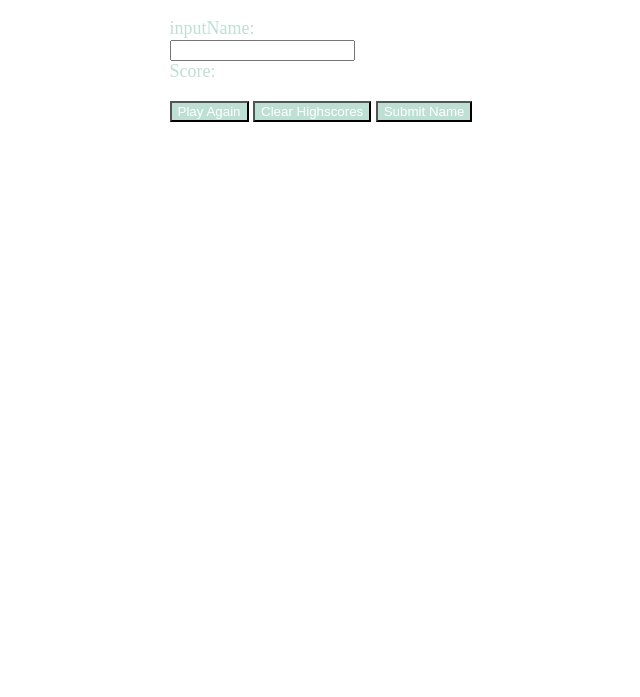
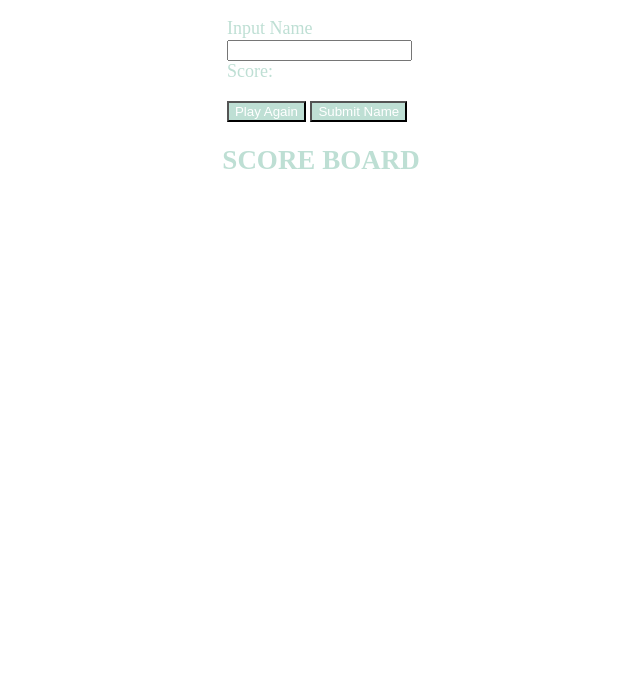
Before and after one commit to kgiunta/timedQuiz, a plain HTML site: page highScore.html in a window 1280 px wide. Shown: the part 103-800 px from the top of the page, without its empty margins (319-959 px from the left). Drawn offline with Linux system fonts and the light colour scheme.

Commit message:
finalized readme

```diff
--- a/highScore.html
+++ b/highScore.html
@@ -10,18 +10,25 @@
                 <div class="col-md-12" id="posts">
                     <h2>Highscores</h2>
                     <form>
-                        <label for="name">inputName:</label><br>
+                        <label for="name">Input Name</label><br>
                         <input type="text" id="name" name="name"><br>
                         <label for="score">Score:</label><span id="yourScore"></span>
                       </form>
                     <ol id="highscores"></ol>
                     <a href="./index.html"><button id="return-btn">Play Again</button></a>
-                    <button id="clear-btn">Clear Highscores</button>
                     <button id ="submitName">Submit Name</button>
                 </div>
             </div>
         </section>
         </div>
+       <section>
+        <h1>
+            SCORE BOARD
+        </h1>
+        <p><span id="userScores"></span>
+
+        </p>
+    </section>
 </body>
 <script src="./highScore.js">
 
--- a/highScore.js
+++ b/highScore.js
@@ -6,3 +6,5 @@ document.getElementById("submitName").addEventListener("click", function () {
   var userName = document.getElementById("name").value;
   localStorage.setItem("highScore", JSON.stringify({ userName: getScore }));
 });
+
+console.log(localStorage);
```
Also changed, not shown: screenshot.png (added), 1 other file.
